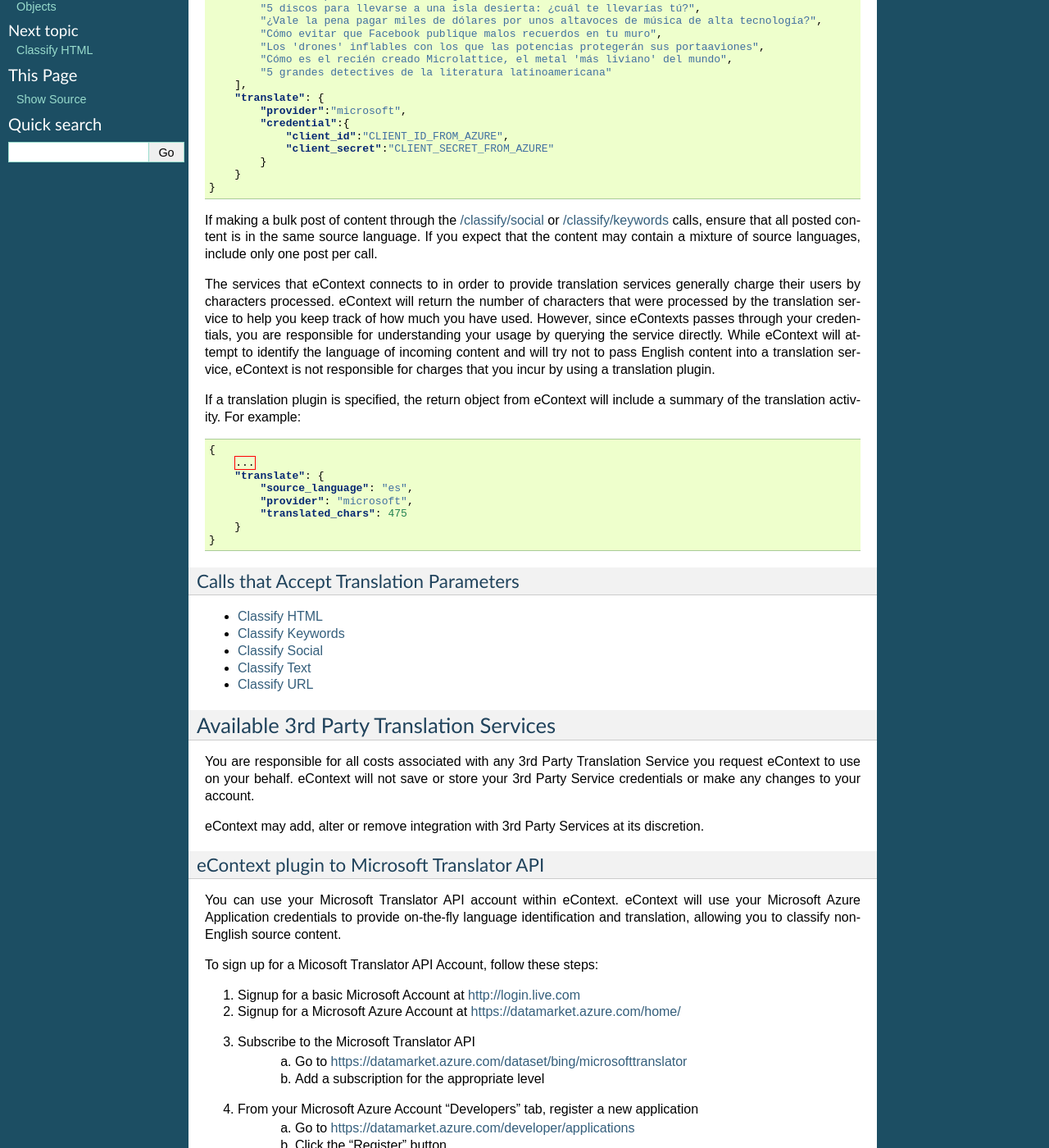
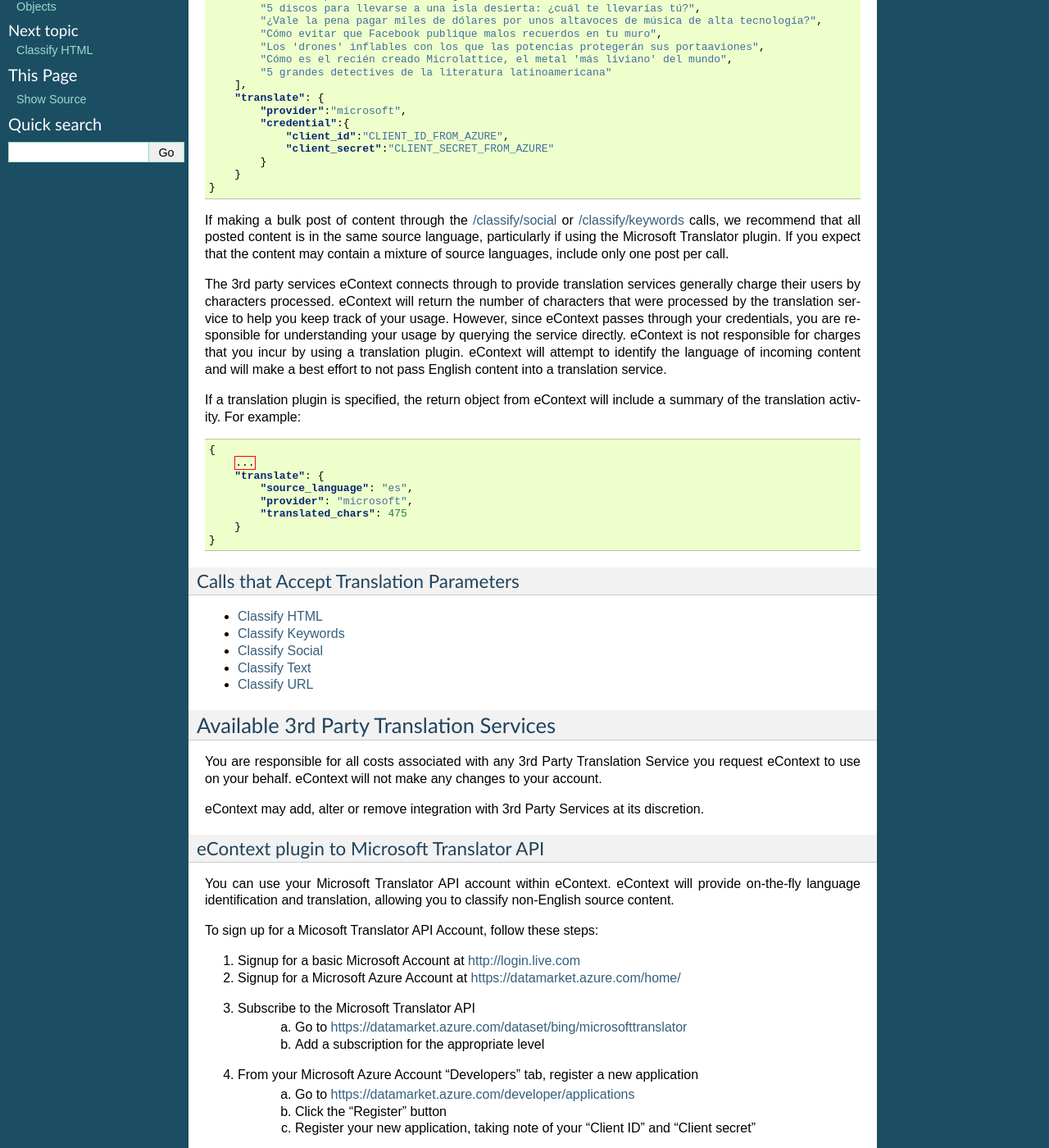
Before and after one commit to info-com/zenya-api-docs, a Sphinx documentation site: the page built from source/translation.rst, in a window 1280 px wide and 1400 px high, scrolled down 335 px. Shown: the whole window at 82% size. Built offline with Sphinx 7.4.7, drawn with Linux system fonts in a browser that asks for light colours; some of the changed text lies outside the part shown.

Commit message:
Update translation.rst

```diff
--- a/source/translation.rst
+++ b/source/translation.rst
@@ -17,19 +17,19 @@
     :language: json
 
 If making a bulk post of content through the :doc:`/classify/social <classify-social>`
-or :doc:`/classify/keywords <classify-keywords>` calls, ensure that all posted content
-is in the same source language. If you expect that the content may contain a mixture of
-source languages, include only one post per call.
+or :doc:`/classify/keywords <classify-keywords>` calls, we recommend that all posted content
+is in the same source language, particularly if using the Microsoft Translator plugin.
+If you expect that the content may contain a mixture of source languages, include only one post per call.
 
-The services that eContext connects to in order to provide translation services
+The 3rd party services eContext connects through to provide translation services
 generally charge their users by characters processed.  eContext will return the
 number of characters that were processed by the translation service to help you
-keep track of how much you have used.  However, since eContexts passes through
+keep track of your usage.  However, since eContext passes through
 your credentials, you are responsible for understanding your usage by querying
-the service directly.  While eContext will attempt to identify the language of
-incoming content and will try not to pass English content into a translation
-service, eContext is not responsible for charges that you incur by using a
-translation plugin.
+the service directly.  eContext is not responsible for charges that you incur by using a
+translation plugin. eContext will attempt to identify the language of
+incoming content and will make a best effort to not pass English content into a translation
+service.
 
 If a translation plugin is specified, the return object from eContext will
 include a summary of the translation activity.  For example:
@@ -54,8 +54,7 @@
 ----------------------------------------
 
 You are responsible for all costs associated with any 3rd Party Translation Service
-you request eContext to use on your behalf. eContext will not save or store your 3rd
-Party Service credentials or make any changes to your account.
+you request eContext to use on your behalf. eContext will not make any changes to your account.
 
 eContext may add, alter or remove integration with 3rd Party Services at its
 discretion.
@@ -63,8 +62,7 @@
 eContext plugin to Microsoft Translator API
 ^^^^^^^^^^^^^^^^^^^^^^^^^^^^^^^^^^^^^^^^^^^
 
-You can use your Microsoft Translator API account within eContext.  eContext will
-use your Microsoft Azure Application credentials to provide on-the-fly language
+You can use your Microsoft Translator API account within eContext.  eContext will provide on-the-fly language
 identification and translation, allowing you to classify non-English source content.
 
 To sign up for a Micosoft Translator API Account, follow these steps:
@@ -79,15 +77,14 @@
     b. Click the "Register" button
     c. Register your new application, taking note of your "Client ID" and "Client secret"
 
-You may now use these credentials to perform translation in the eContext API
+You may now use these credentials to perform translation in the eContext API.
 
 eContext plugin to Google Translate API
 ^^^^^^^^^^^^^^^^^^^^^^^^^^^^^^^^^^^^^^^
 
-You may provide eContext with an API Key connected with your Google Developer
-Console account to access the Google Translate API on your behalf.  This will
-allow you to translate non-English source content on the fly during a content
-classification call.
+You can use the Google Translate API Keys connected with your Google Developer Console account within eContext.
+eContext will provide on-the-fly language identification and translation, allowing you to classify non-English
+source content.
 
 To connect to the Google Translate API, follow these steps from the Google
 Developer Console.
@@ -95,11 +92,11 @@
 #. Open the API Manager from the Google Developer Console menu.
 #. Search for the Translate API
 #. Enable the Translate API
-    a. If you do not have billing set up on your Google Developers Account, click on the "Quotas" tab of the Translate API and select "Enable Billing"
+    a. If you do not have billing set up on your Google Developer Account, click on the "Quotas" tab of the Translate API and select "Enable Billing"
 #. Open the Credentials tab under the API Manager
 #. From the "Add credentials" menu, select "API Key"
 #. Create a new "Browser key"
-    a. You may name the key whatever you would like
+    a. GIve the key a name
     b. Add "api.econtext.com" the list of domains to accept requests from.  This will ensure that your API key cannot be abused
 
 An example of the POST body that would pass content through to the Google
```
